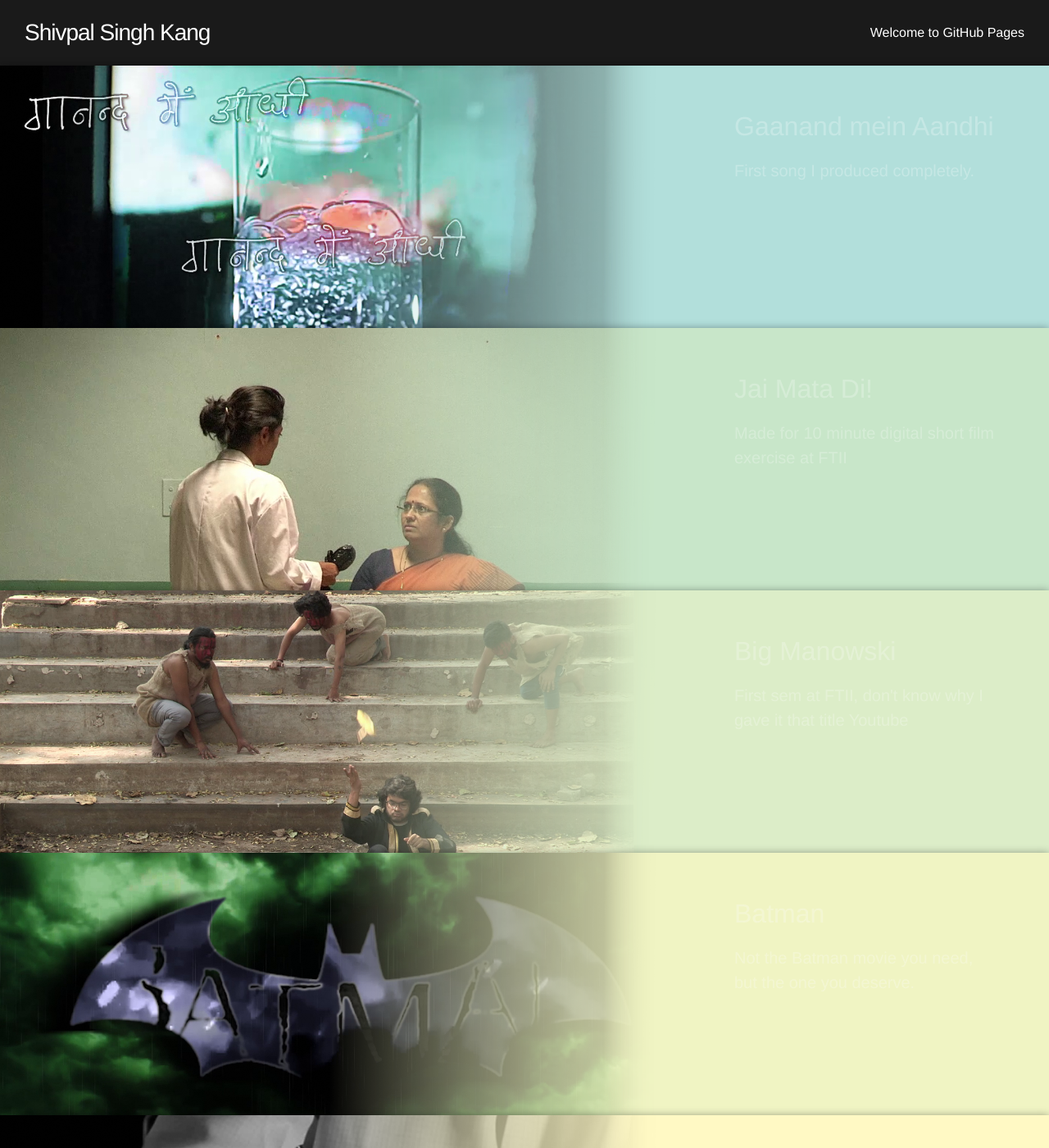
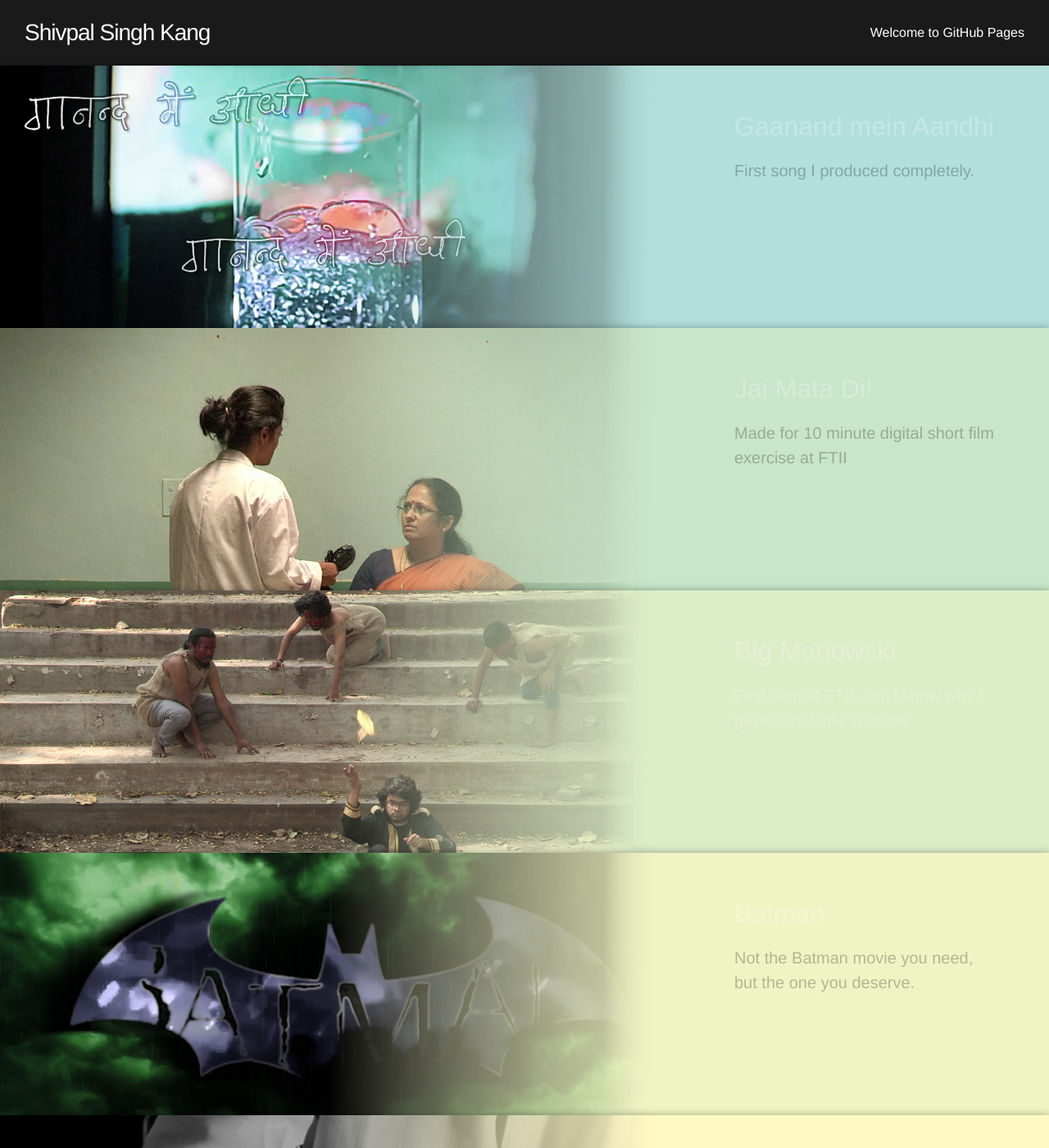
Before and after one commit to shivpalkang/shivpalkang.github.io, a Jekyll site: the page built from index.html, in a window 1280 px wide and 1400 px high. Shown: the whole window at 82% size. Built offline with Jekyll 4.4.1, drawn with Linux system fonts in a browser that asks for light colours.

Commit message:
Update _layout.scss

```diff
--- a/_sass/_layout.scss
+++ b/_sass/_layout.scss
@@ -298,7 +298,7 @@
   width:320px;
   text-align:left;
   font-size:20px;
-  color:#fff !important;
+  color:#000000 !important; /* #fff */
   opacity:0.25;
   transition:opacity 0.6s;
 
@@ -318,6 +318,7 @@
 
 .row:hover .browse-text {
   opacity:1.0;
+  color:#fff !important; /* delete if don't want to change color on hover */
 }
 
 .browse .row-container {
```
